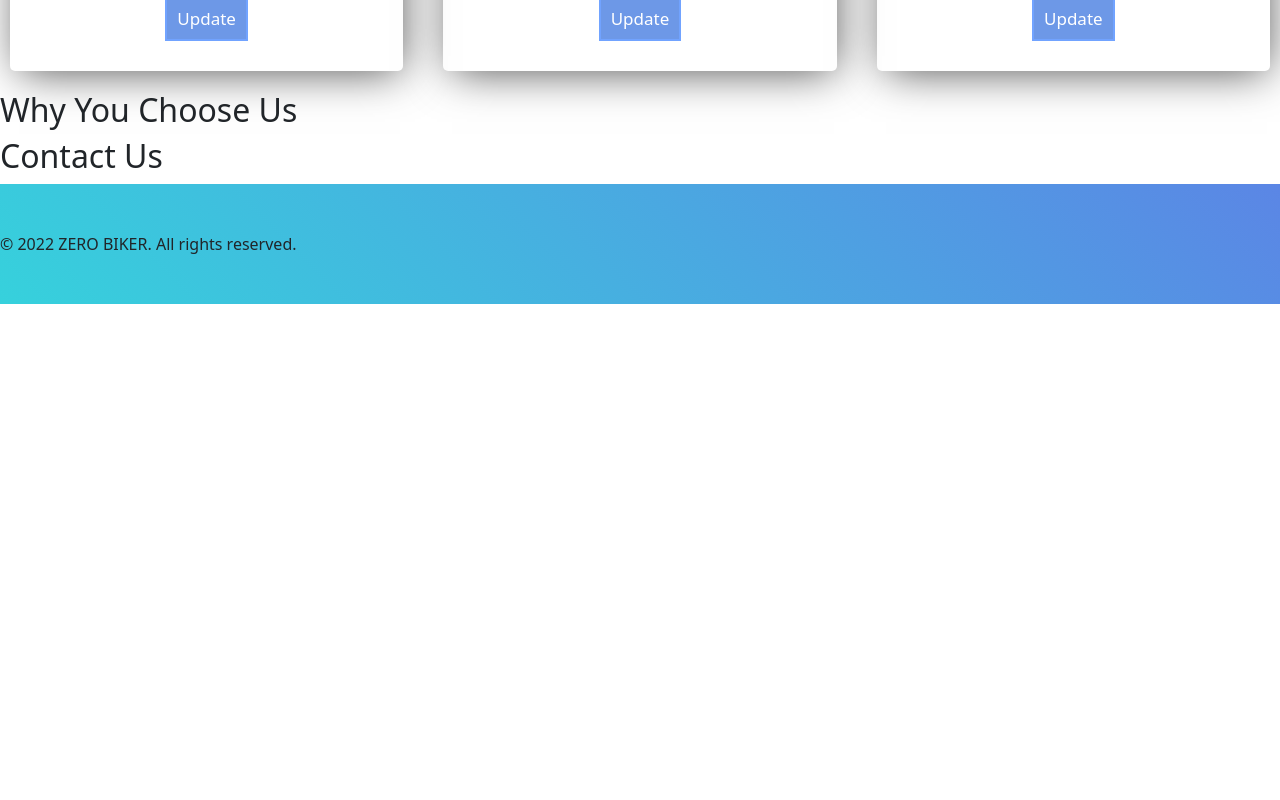
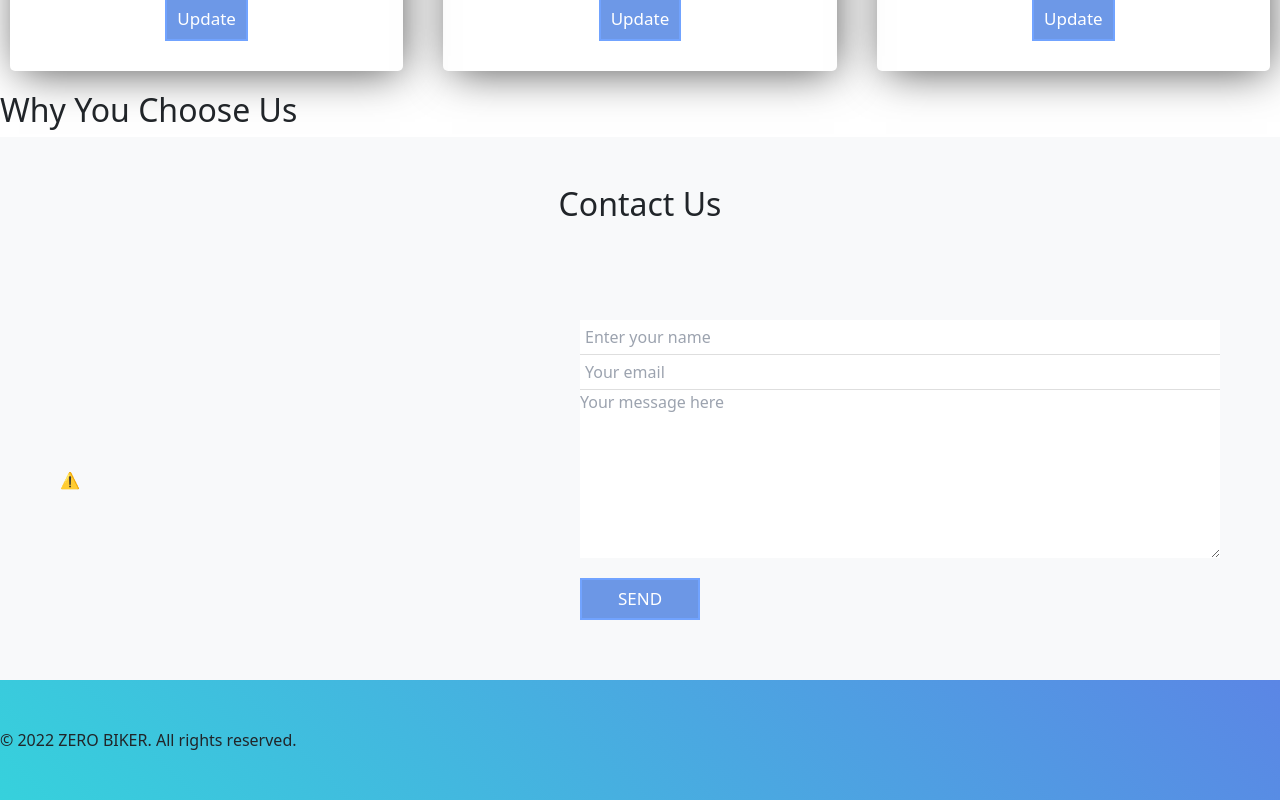
Before and after one commit to Fahimmuntasir1/Bike-Warehouse-web-app-fullstack, a React (Create React App) app: page / in a window 1280 px wide. Shown: the part 1645-2445 px from the top of the page. Before the commit the page ends 1949 px from the top, so only its background shows below. Built offline with nearby package versions, Linux system fonts and the light colour scheme; no server answers.

Commit message:
contact form added

```diff
--- a/public/index.html
+++ b/public/index.html
@@ -26,10 +26,7 @@
     -->
     <title>React App</title>
 
-    <script
-      type="module"
-      src="https://unpkg.com/ionicons@5.5.2/dist/ionicons/ionicons.esm.js"
-    ></script>
+    <script src="https://unpkg.com/@lottiefiles/lottie-player@latest/dist/lottie-player.js"></script>
     <script
       nomodule
       src="https://unpkg.com/ionicons@5.5.2/dist/ionicons/ionicons.js"
--- a/src/components/Pages/Contact/Contact .js
+++ b/src/components/Pages/Contact/Contact .js
@@ -1,11 +1,39 @@
-import React from 'react';
+import React from "react";
+import "./Contact.css";
 
-const Contact  = () => {
-    return (
+const Contact = () => {
+  return (
+    <div className="bg-light">
+      <h2 className="text-center py-5">Contact Us</h2>
+
+      <div className="flex justify-content-around align-items-center">
         <div>
-            <h2>Contact Us</h2>
+          <lottie-player
+            src="https://assets4.lottiefiles.com/packages/lf20_u25cckyh.json"
+            background="transparent"
+            speed="1"
+            style={{ width: "400px", height: "400px" }}
+            loop
+            autoplay
+          ></lottie-player>
         </div>
-    );
+        <div className="contact-div">
+          <form className="flex contact-form">
+            <input type="text" placeholder="Enter your name" />
+            <input type="email" name="" id="" placeholder="Your email" />
+            <textarea
+              name="messages"
+              id=""
+              cols="20"
+              rows="7 "
+              placeholder="Your message here"
+            ></textarea>
+            <button>SEND</button>
+          </form>
+        </div>
+      </div>
+    </div>
+  );
 };
 
-export default Contact ;
+export default Contact;
--- /dev/null
+++ b/src/components/Pages/Contact/Contact.css
@@ -0,0 +1,32 @@
+.contact-div {
+  width: 50%;
+}
+.contact-form {
+  flex-direction: column;
+  width: 100%;
+}
+.contact-form input {
+  border-bottom: 1px solid rgba(179, 179, 179, 0.44);
+  padding: 5px;
+}
+.contact-form input:focus {
+  outline: none;
+  border-bottom: 1px solid #5889e4de;
+}
+.contact-form textarea:focus {
+  outline: none;
+}
+.contact-form button {
+  border: 2px solid #71a3ff;
+  padding: 6px;
+  font-size: 17px;
+  transition: 0.6s;
+  background-color: #5889e4de;
+  margin: 20px 0;
+  width: 120px;
+  color: white;
+}
+.contact-form button:hover {
+  background: transparent;
+  color: #5889e4;
+}
```
